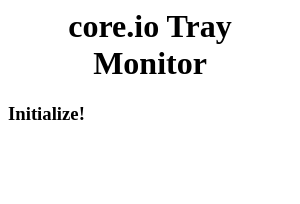
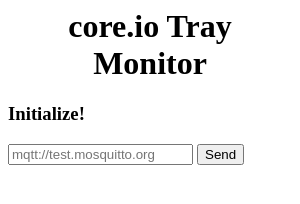
Before and after one commit to goliatone/core.io-tray-monitor, an Electron app: page index.html in a window 300 px wide. Drawn offline with Linux system fonts and the light colour scheme; no server answers.

Commit message:
Add config URL in HTML window

```diff
--- a/index.html
+++ b/index.html
@@ -11,7 +11,10 @@
     <div></div>
     <center>
         <h1>core.io Tray Monitor</h1></center>
-    <div id="content">
+    <div id="content"></div>
+    <div id="options">
+        <input id="mqtt" type="text" placeholder="mqtt://test.mosquitto.org"/>
+        <button id="send">Send</button>
     </div>
 </body>
 
```
